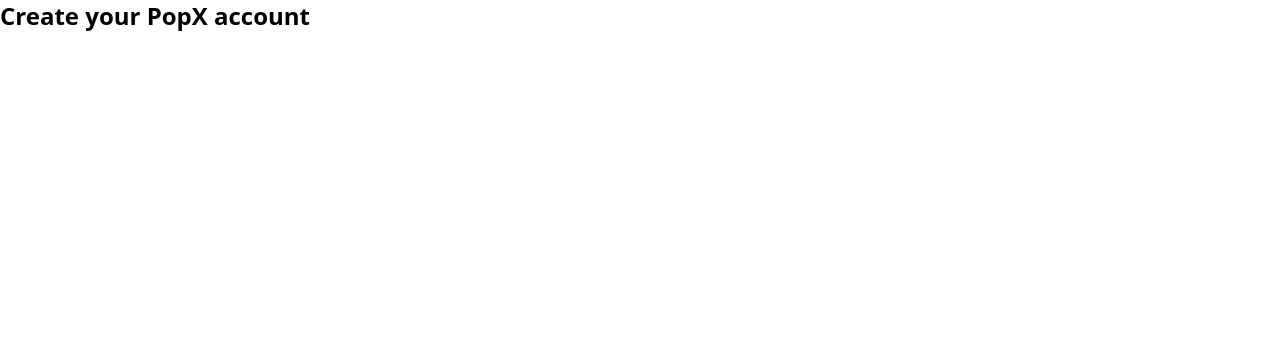
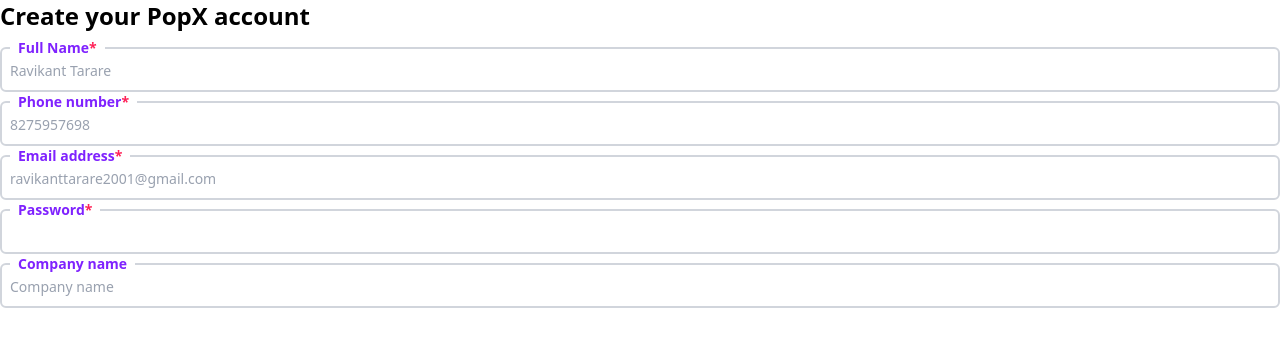
Before and after one commit to ravikanttarare95/authentication, a React (Vite) app: page /sign_up in a window 1280 px wide. Shown: the top 346 px of the page. Built offline with nearby package versions, Linux system fonts and the light colour scheme.

Commit message:
Input component

```diff
--- /dev/null
+++ b/src/components/InputComp.jsx
@@ -0,0 +1,21 @@
+import React from "react";
+
+function InputComp({ type, placeholder, inputLegend, isMandatory, onchange }) {
+  return (
+    <fieldset className="border-2 border-gray-300 rounded-md px-2 pb-2 focus-within:border-violet-600">
+      <legend className="px-2 text-sm font-semibold text-violet-600">
+        {inputLegend}
+        {isMandatory && <span className="text-rose-500 font-bold">*</span>}
+      </legend>
+
+      <input
+        type={type}
+        placeholder={placeholder}
+        className="w-full border-none outline-none text-gray-900 placeholder-gray-400 bg-transparent text-sm"
+        onChange={onchange}
+      />
+    </fieldset>
+  );
+}
+
+export default InputComp;
--- a/src/views/Login.jsx
+++ b/src/views/Login.jsx
@@ -1,4 +1,5 @@
 import MainHeading from "./../components/MainHeading.jsx";
+import InputComp from "./../components/InputComp.jsx";
 
 function Login() {
   return (
@@ -9,6 +10,20 @@
           "Lorem ipsum dolor sit amet, consectetur adipisicing elit."
         }
       />
+      <InputComp
+        type={"email"}
+        placeholder={"Enter email address"}
+        inputLegend={"Email Address"}
+        isMandatory={true}
+        onchange={onchange}
+      />
+      <InputComp
+        type={"password"}
+        placeholder={"Enter password"}
+        inputLegend={"Password"}
+        isMandatory={true}
+        onchange={onchange}
+      />
     </div>
   );
 }
--- a/src/views/SignUp.jsx
+++ b/src/views/SignUp.jsx
@@ -1,9 +1,45 @@
 import MainHeading from "./../components/MainHeading.jsx";
+import InputComp from "./../components/InputComp.jsx";
 
 function SignUp() {
   return (
     <div>
       <MainHeading headingTitle={"Create your PopX account"} />
+      <InputComp
+        type={"text"}
+        placeholder={"Ravikant Tarare"}
+        inputLegend={"Full Name"}
+        isMandatory={true}
+        onchange={onchange}
+      />
+      <InputComp
+        type={"number"}
+        placeholder={"8275957698"}
+        inputLegend={"Phone number"}
+        isMandatory={true}
+        onchange={onchange}
+      />
+      <InputComp
+        type={"email"}
+        placeholder={"ravikanttarare2001@gmail.com"}
+        inputLegend={"Email address"}
+        isMandatory={true}
+        onchange={onchange}
+      />
+      <InputComp
+        type={"password"}
+        placeholder={""}
+        inputLegend={"Password"}
+        isMandatory={true}
+        onchange={onchange}
+      />
+      <InputComp
+        type={"text"}
+        placeholder={"Company name"}
+        inputLegend={"Company name"}
+        isMandatory={false}
+        onchange={onchange}
+      />
     </div>
   );
 }
```
